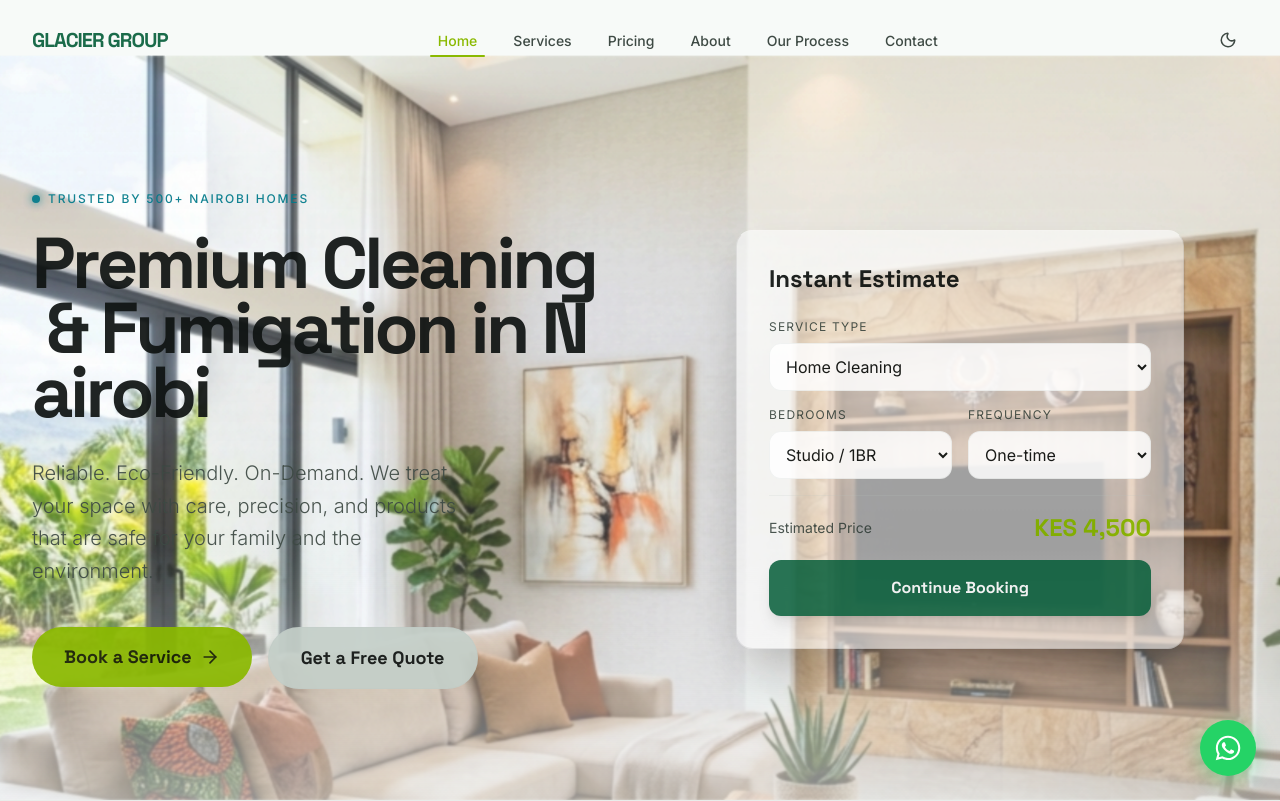
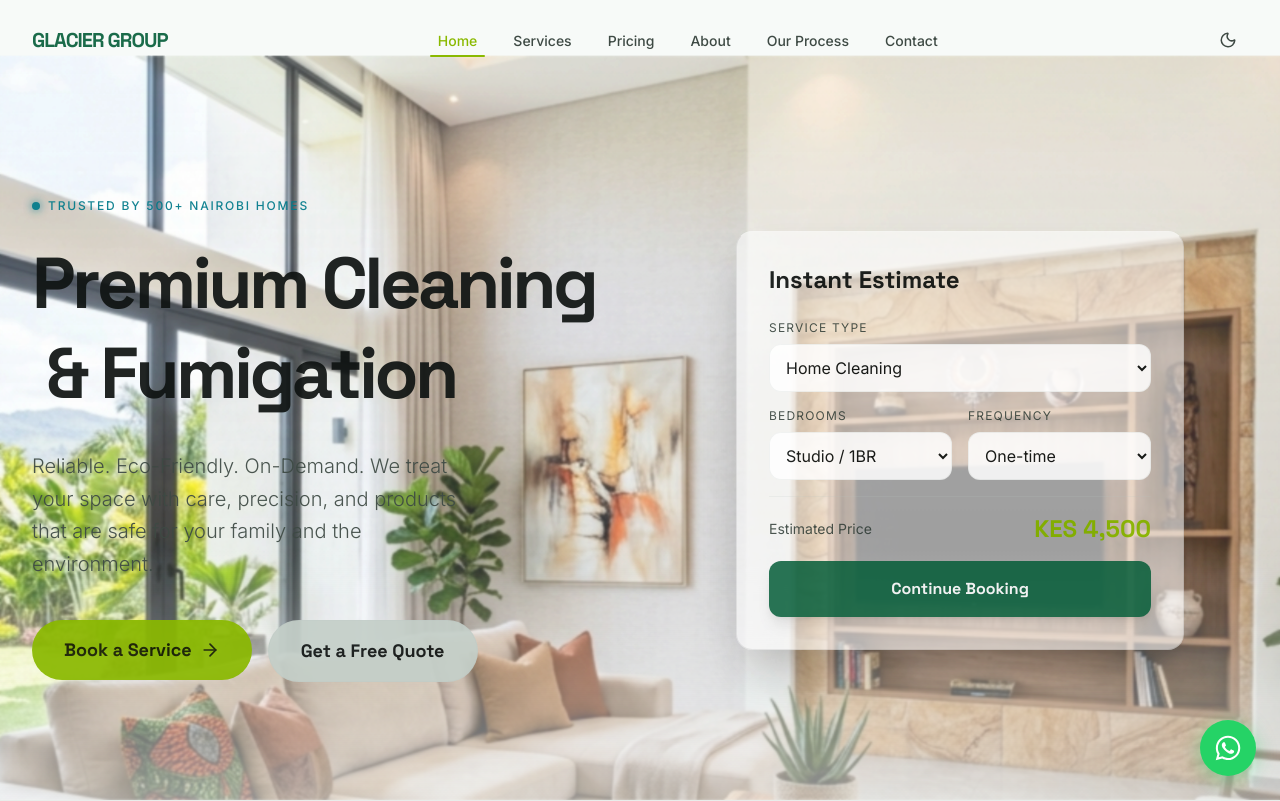
Before and after one commit to malnusagency-lgtm/Acacia, a Next.js app: page / in a window 1280 px wide. Shown: the top 801 px of the page. Built offline with nearby package versions, Linux system fonts and the light colour scheme.

Commit message:
Premium Enhancement: Cinematic scrolling, colored branding, real maps, and cross-device fixes

```diff
--- a/src/app/contact/page.tsx
+++ b/src/app/contact/page.tsx
@@ -98,7 +98,7 @@ export default function ContactPage() {
                   allowFullScreen
                   loading="lazy"
                   referrerPolicy="no-referrer-when-downgrade"
-                  className="grayscale dark:grayscale contrast-110 opacity-80 max-w-full"
+                  className="max-w-full"
                 ></iframe>
               </div>
               <div className="glass p-5 rounded-xl inline-flex items-center gap-3">
--- a/src/app/layout.tsx
+++ b/src/app/layout.tsx
@@ -53,7 +53,9 @@ export default function RootLayout({
         <ThemeProvider>
           <LenisProvider>
             <Navbar />
-            <main className="flex-1">{children}</main>
+            <main className="flex-1 flex flex-col overflow-x-hidden">
+              {children}
+            </main>
             <Footer />
             <WhatsAppFAB />
           </LenisProvider>
--- a/src/components/LenisProvider.tsx
+++ b/src/components/LenisProvider.tsx
@@ -8,12 +8,13 @@ export default function LenisProvider({ children }: { children: ReactNode }) {
     <ReactLenis
       root
       options={{
-        duration: 1.4,
+        duration: 1.8,
         easing: (t: number) => Math.min(1, 1.001 - Math.pow(2, -10 * t)),
         orientation: "vertical",
         gestureOrientation: "vertical",
-        touchMultiplier: 2,
+        touchMultiplier: 1.5,
         smoothWheel: true,
+        smoothTouch: true,
         infinite: false,
       }}
     >
--- a/src/components/layout/Footer.tsx
+++ b/src/components/layout/Footer.tsx
@@ -37,28 +37,28 @@ export default function Footer() {
                 href="https://wa.me/254700000000"
                 target="_blank"
                 rel="noopener noreferrer"
-                className="w-10 h-10 rounded-full bg-surface-mid flex items-center justify-center text-on-surface-variant hover:bg-[#25D366] hover:text-white transition-all duration-300"
+                className="w-10 h-10 rounded-full bg-[#25D366]/10 flex items-center justify-center text-[#25D366] hover:bg-[#25D366] hover:text-white transition-all duration-300 shadow-sm"
                 aria-label="WhatsApp"
               >
                 <FaWhatsapp size={18} />
               </a>
               <a
                 href="#"
-                className="w-10 h-10 rounded-full bg-surface-mid flex items-center justify-center text-on-surface-variant hover:bg-gradient-to-br hover:from-[#f09433] hover:to-[#bc1888] hover:text-white transition-all duration-300"
+                className="w-10 h-10 rounded-full bg-[#E4405F]/10 flex items-center justify-center text-[#E4405F] hover:bg-[#E4405F] hover:text-white transition-all duration-300 shadow-sm"
                 aria-label="Instagram"
               >
                 <FaInstagram size={18} />
               </a>
               <a
                 href="#"
-                className="w-10 h-10 rounded-full bg-surface-mid flex items-center justify-center text-on-surface-variant hover:bg-[#1877F2] hover:text-white transition-all duration-300"
+                className="w-10 h-10 rounded-full bg-[#1877F2]/10 flex items-center justify-center text-[#1877F2] hover:bg-[#1877F2] hover:text-white transition-all duration-300 shadow-sm"
                 aria-label="Facebook"
               >
                 <FaFacebookF size={16} />
               </a>
               <a
                 href="#"
-                className="w-10 h-10 rounded-full bg-surface-mid flex items-center justify-center text-on-surface-variant hover:bg-black hover:text-white transition-all duration-300"
+                className="w-10 h-10 rounded-full bg-black/5 dark:bg-white/10 flex items-center justify-center text-on-surface hover:bg-black hover:text-white dark:hover:bg-white dark:hover:text-black transition-all duration-300 shadow-sm"
                 aria-label="TikTok"
               >
                 <FaTiktok size={16} />
--- a/src/components/sections/about/AboutHero.tsx
+++ b/src/components/sections/about/AboutHero.tsx
@@ -10,6 +10,7 @@ export default function AboutHero() {
       backgroundImage="/images/about_hero.png"
       parallaxStrength={150}
       minHeight="min-h-[70vh]"
+      priority={true}
       className="pt-20"
     >
       <div className="max-w-7xl mx-auto px-6 lg:px-8">
--- a/src/components/sections/home/CoverageSection.tsx
+++ b/src/components/sections/home/CoverageSection.tsx
@@ -31,7 +31,7 @@ export default function CoverageSection() {
                 allowFullScreen
                 loading="lazy"
                 referrerPolicy="no-referrer-when-downgrade"
-                className="grayscale dark:grayscale contrast-110 opacity-80 max-w-full"
+                className="max-w-full"
               ></iframe>
               <div className="absolute inset-0 pointer-events-none bg-primary/5 dark:bg-primary/5 mix-blend-overlay" />
             </div>
--- a/src/components/sections/home/HeroSection.tsx
+++ b/src/components/sections/home/HeroSection.tsx
@@ -12,6 +12,7 @@ export default function HeroSection() {
     <ParallaxSection
       backgroundImage="/images/home_hero.png"
       parallaxStrength={200}
+      priority={true}
       className="pt-20"
     >
       <div className="max-w-7xl mx-auto px-6 lg:px-8 grid lg:grid-cols-2 gap-12 lg:gap-16 items-center w-full pb-12 lg:pb-0">
@@ -26,8 +27,8 @@ export default function HeroSection() {
             </div>
           </ScrollReveal>
 
-          <TextReveal className="text-3xl sm:text-4xl md:text-6xl lg:text-7xl font-heading font-bold leading-[1.1] lg:leading-[0.9] tracking-tighter mb-8 break-words">
-            Premium Cleaning & Fumigation in Nairobi
+          <TextReveal className="text-3xl sm:text-4xl md:text-6xl lg:text-7xl font-heading font-bold leading-tight lg:leading-tight tracking-tighter mb-8 break-words text-on-surface">
+            Premium Cleaning & Fumigation
           </TextReveal>
 
           <ScrollReveal delay={0.5}>
--- a/src/components/sections/services/FumigationSection.tsx
+++ b/src/components/sections/services/FumigationSection.tsx
@@ -19,7 +19,7 @@ export default function FumigationSection() {
                   <span className="w-1.5 h-1.5 rounded-full bg-accent mr-2 animate-pulse" />
                   <span className="text-accent text-[10px] font-bold uppercase tracking-wider">Pest Control</span>
                 </div>
-                <h2 className="text-4xl md:text-5xl font-heading font-bold tracking-tight mb-6">
+                <h2 className="text-3xl sm:text-4xl md:text-5xl font-heading font-bold tracking-tight mb-6 leading-tight">
                   Professional Fumigation
                 </h2>
                 <p className="text-on-surface-variant leading-relaxed mb-10">
--- a/src/components/sections/services/ResidentialSection.tsx
+++ b/src/components/sections/services/ResidentialSection.tsx
@@ -16,7 +16,7 @@ export default function ResidentialSection() {
               </div>
             </ScrollReveal>
             <ScrollReveal delay={0.1}>
-              <h2 className="text-4xl md:text-5xl font-heading font-bold tracking-tight">
+              <h2 className="text-3xl sm:text-4xl md:text-5xl font-heading font-bold tracking-tight leading-tight">
                 Home Deep<br />Cleaning
               </h2>
             </ScrollReveal>
--- a/src/components/sections/services/ServicesHero.tsx
+++ b/src/components/sections/services/ServicesHero.tsx
@@ -10,6 +10,7 @@ export default function ServicesHero() {
       backgroundImage="/images/services_hero.png"
       parallaxStrength={150}
       minHeight="min-h-[70vh]"
+      priority={true}
       className="pt-20"
     >
       <div className="max-w-7xl mx-auto px-6 lg:px-8">
--- a/src/components/ui/ParallaxSection.tsx
+++ b/src/components/ui/ParallaxSection.tsx
@@ -11,6 +11,7 @@ interface ParallaxSectionProps {
   parallaxStrength?: number;
   className?: string;
   minHeight?: string;
+  priority?: boolean;
 }
 
 export default function ParallaxSection({
@@ -20,6 +21,7 @@ export default function ParallaxSection({
   parallaxStrength = 150,
   className = "",
   minHeight = "min-h-[100dvh]",
+  priority = false,
 }: ParallaxSectionProps) {
   const containerRef = useRef<HTMLElement>(null);
 
@@ -50,7 +52,7 @@ export default function ParallaxSection({
             src={backgroundImage}
             alt="Hero background"
             fill
-            priority
+            priority={priority}
             className="object-cover"
             sizes="(max-width: 768px) 100vw, 100vw"
           />
```
